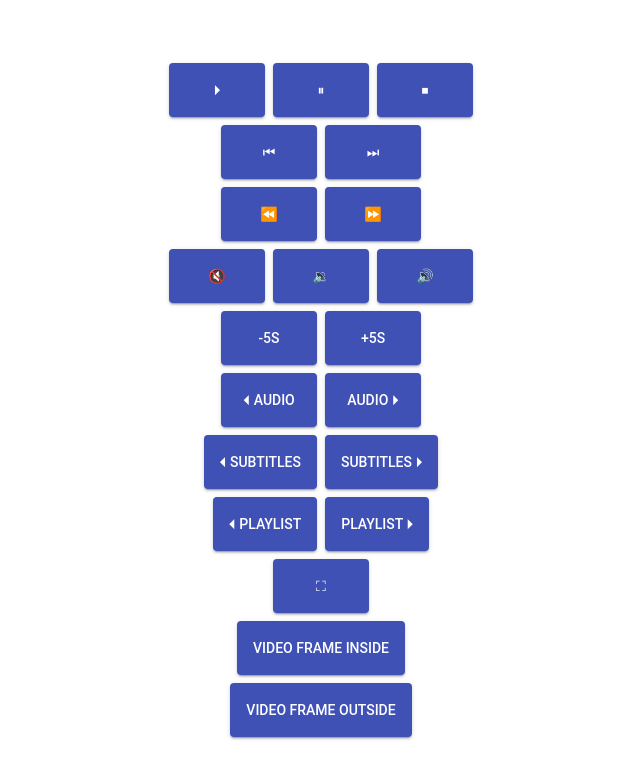
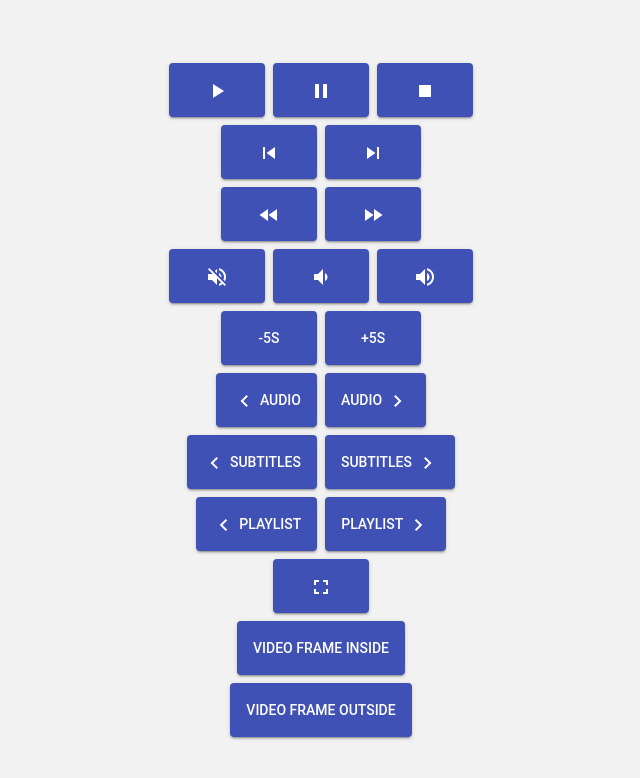
Before and after one commit to burdukowsky/mpc-hc-web, an Angular app: page / in a window 1280 px wide. Shown: the top 778 px of the page, without its empty margins (319-959 px from the left). Built offline with nearby package versions, Linux system fonts and the light colour scheme; a small style sheet from the web is missing.

Commit message:
migrate to material-design-icons + improve styles

```diff
--- a/package.json
+++ b/package.json
@@ -20,6 +20,7 @@
     "@angular/platform-browser-dynamic": "~7.2.0",
     "@angular/router": "~7.2.0",
     "core-js": "^2.5.4",
+    "material-design-icons": "^3.0.1",
     "roboto-fontface": "^0.10.0",
     "rxjs": "~6.3.3",
     "tslib": "^1.9.0",
--- a/src/app/main/main.component.html
+++ b/src/app/main/main.component.html
@@ -1,35 +1,77 @@
 <div id="controlsWrapper">
   <div class="text-center">
-    <button class="btn btn-primary btn-lg" (click)="do(command.Play)">&#x23f5;</button>
-    <button class="btn btn-primary btn-lg" (click)="do(command.Pause)">&#x23f8;</button>
-    <button class="btn btn-primary btn-lg" (click)="do(command.Stop)">&#x23f9;</button>
+    <button class="btn btn-primary btn-lg" (click)="do(command.Play)">
+      <i class="material-icons">play_arrow</i>
+    </button>
+    <button class="btn btn-primary btn-lg" (click)="do(command.Pause)">
+      <i class="material-icons">pause</i>
+    </button>
+    <button class="btn btn-primary btn-lg" (click)="do(command.Stop)">
+      <i class="material-icons">stop</i>
+    </button>
     <br>
-    <button class="btn btn-primary btn-lg" (click)="do(command.Back)">&#x23ee;</button>
-    <button class="btn btn-primary btn-lg" (click)="do(command.Forward)">&#x23ed;</button>
+    <button class="btn btn-primary btn-lg" (click)="do(command.Back)">
+      <i class="material-icons">skip_previous</i>
+    </button>
+    <button class="btn btn-primary btn-lg" (click)="do(command.Forward)">
+      <i class="material-icons">skip_next</i>
+    </button>
     <br>
-    <button class="btn btn-primary btn-lg" (click)="do(command.DecreaseSpeed)">&#x23ea;</button>
-    <button class="btn btn-primary btn-lg" (click)="do(command.IncreaseSpeed)">&#x23e9;</button>
+    <button class="btn btn-primary btn-lg" (click)="do(command.DecreaseSpeed)">
+      <i class="material-icons">fast_rewind</i>
+    </button>
+    <button class="btn btn-primary btn-lg" (click)="do(command.IncreaseSpeed)">
+      <i class="material-icons">fast_forward</i>
+    </button>
     <br>
-    <button class="btn btn-primary btn-lg" (click)="do(command.Mute)">🔇</button><!--&#x1f507;-->
-    <button class="btn btn-primary btn-lg" (click)="do(command.VolumeDown)">🔉</button><!--&#x1f509;-->
-    <button class="btn btn-primary btn-lg" (click)="do(command.VolumeUp)">🔊</button><!--&#x1f50a;-->
+    <button class="btn btn-primary btn-lg" (click)="do(command.Mute)">
+      <i class="material-icons">volume_off</i>
+    </button>
+    <button class="btn btn-primary btn-lg" (click)="do(command.VolumeDown)">
+      <i class="material-icons">volume_down</i>
+    </button>
+    <button class="btn btn-primary btn-lg" (click)="do(command.VolumeUp)">
+      <i class="material-icons">volume_up</i>
+    </button>
     <br>
-    <button class="btn btn-primary btn-lg" (click)="do(command.SeekBackwardMedium)">-5s</button>
-    <button class="btn btn-primary btn-lg" (click)="do(command.SeekForwardMedium)">+5s</button>
+    <button class="btn btn-primary btn-lg" (click)="do(command.SeekBackwardMedium)">
+      -5s
+    </button>
+    <button class="btn btn-primary btn-lg" (click)="do(command.SeekForwardMedium)">
+      +5s
+    </button>
     <br>
-    <button class="btn btn-primary btn-lg" (click)="do(command.PreviousAudio)">&#x23f4; Audio</button>
-    <button class="btn btn-primary btn-lg" (click)="do(command.NextAudio)">Audio &#x23f5;</button>
+    <button class="btn btn-primary btn-lg" (click)="do(command.PreviousAudio)">
+      <i class="material-icons">chevron_left</i> Audio
+    </button>
+    <button class="btn btn-primary btn-lg" (click)="do(command.NextAudio)">
+      Audio <i class="material-icons">chevron_right</i>
+    </button>
     <br>
-    <button class="btn btn-primary btn-lg" (click)="do(command.PreviousSubtitles)">&#x23f4; Subtitles</button>
-    <button class="btn btn-primary btn-lg" (click)="do(command.NextSubtitles)">Subtitles &#x23f5;</button>
+    <button class="btn btn-primary btn-lg" (click)="do(command.PreviousSubtitles)">
+      <i class="material-icons">chevron_left</i> Subtitles
+    </button>
+    <button class="btn btn-primary btn-lg" (click)="do(command.NextSubtitles)">
+      Subtitles <i class="material-icons">chevron_right</i>
+    </button>
     <br>
-    <button class="btn btn-primary btn-lg" (click)="do(command.PreviousPlaylistItem)">&#x23f4; Playlist</button>
-    <button class="btn btn-primary btn-lg" (click)="do(command.NextPlaylistItem)">Playlist &#x23f5;</button>
+    <button class="btn btn-primary btn-lg" (click)="do(command.PreviousPlaylistItem)">
+      <i class="material-icons">chevron_left</i> Playlist
+    </button>
+    <button class="btn btn-primary btn-lg" (click)="do(command.NextPlaylistItem)">
+      Playlist <i class="material-icons">chevron_right</i>
+    </button>
     <br>
-    <button class="btn btn-primary btn-lg" (click)="do(command.Fullscreen)">&#x26F6;</button>
+    <button class="btn btn-primary btn-lg" (click)="do(command.Fullscreen)">
+      <i class="material-icons">fullscreen</i>
+    </button>
     <br>
-    <button class="btn btn-primary btn-lg" (click)="do(command.VideoFrameInside)">Video Frame Inside</button>
+    <button class="btn btn-primary btn-lg" (click)="do(command.VideoFrameInside)">
+      Video Frame Inside
+    </button>
     <br>
-    <button class="btn btn-primary btn-lg" (click)="do(command.VideoFrameOutside)">Video Frame Outside</button>
+    <button class="btn btn-primary btn-lg" (click)="do(command.VideoFrameOutside)">
+      Video Frame Outside
+    </button>
   </div>
 </div>
--- a/src/styles.scss
+++ b/src/styles.scss
@@ -1,4 +1,5 @@
 @import '~roboto-fontface/css/roboto/roboto-fontface.css';
+@import '~material-design-icons/iconfont/material-icons.css';
 
 $font-family-base: 'Roboto', 'Helvetica Neue', sans-serif;
 
@@ -26,7 +27,7 @@ body {
   font-weight: 400;
   line-height: 1.5;
   color: black;
-  background-color: white;
+  background-color: #f2f2f2;
 }
 
 *:focus {
@@ -43,8 +44,8 @@ $btn-min-width: 64px;
   border: none;
   border-radius: 4px;
   padding: 0 16px;
-  min-width: 64px;
-  height: 36px;
+  min-width: $btn-min-width;
+  height: $btn-height;
   vertical-align: middle;
   text-align: center;
   text-overflow: ellipsis;
@@ -55,12 +56,16 @@ $btn-min-width: 64px;
   font-family: $font-family-base;
   font-size: 14px;
   font-weight: 500;
-  line-height: 36px;
+  line-height: $btn-height;
   overflow: hidden;
   outline: none;
   cursor: pointer;
   transition: box-shadow 0.2s;
   margin: 0.25rem;
+
+  & * {
+    vertical-align: middle;
+  }
 
   &::-moz-focus-inner {
     border: none;
@@ -125,6 +130,7 @@ $btn-min-width: 64px;
     $lg-multiplier: 1.5;
     min-width: $btn-min-width * $lg-multiplier;
     height: $btn-height * $lg-multiplier;
+    line-height: $btn-height * $lg-multiplier;
   }
 }
 
```
Also changed, not shown: 1 other file (tests, documents, lock files or other folders).
